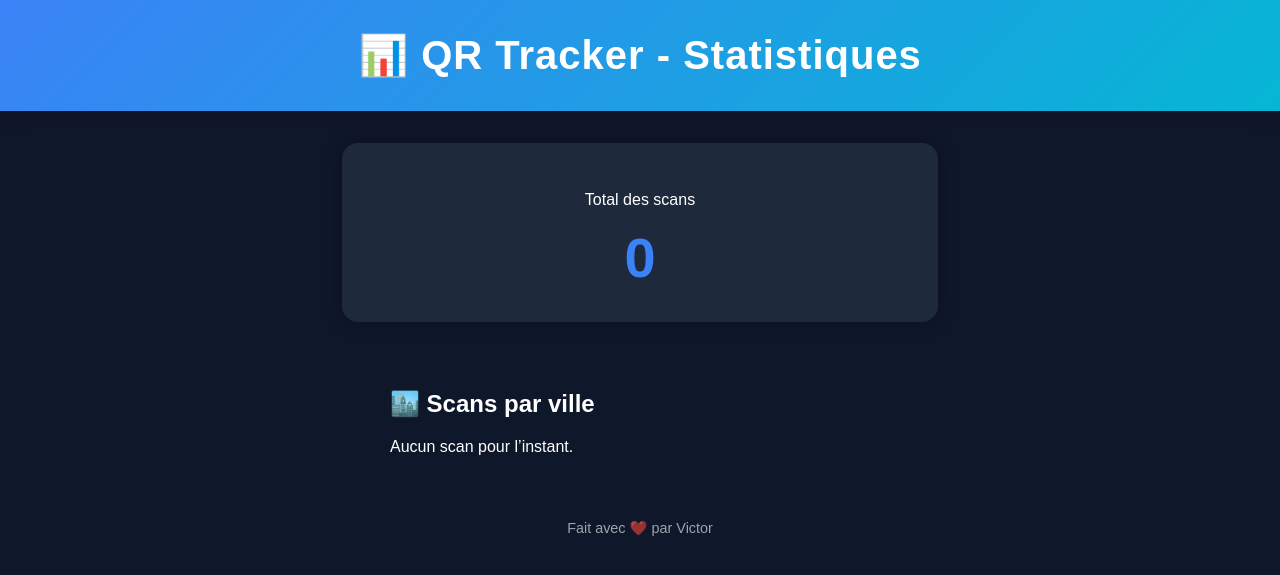
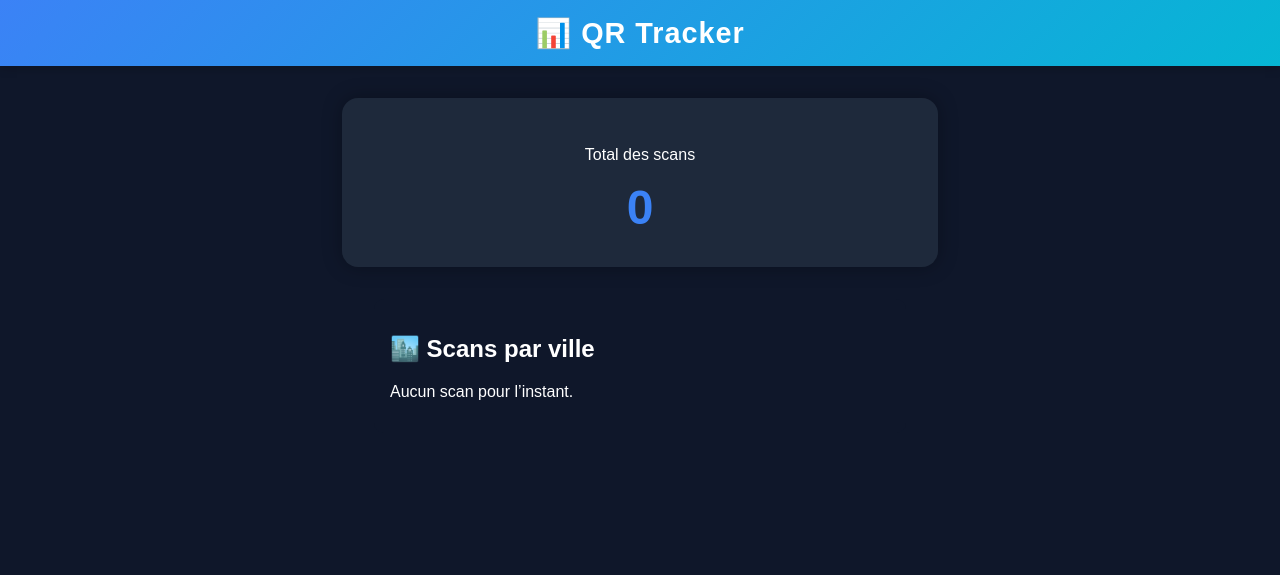
Before and after one commit to FyZZoYT/qr-tracker, a Flask app: page / in a window 1280 px wide. Shown: the top 575 px of the page. Run offline with Flask 3, Linux system fonts and the light colour scheme; data that the repository does not hold is empty.

Commit message:
dashboard.html

```diff
--- a/templates/dashboard.html
+++ b/templates/dashboard.html
@@ -14,13 +14,13 @@
         }
         header {
             text-align: center;
-            padding: 2rem 0;
+            padding: 1rem 0; /* réduit la hauteur */
             background: linear-gradient(135deg, #3b82f6, #06b6d4);
-            box-shadow: 0 4px 20px rgba(0,0,0,0.2);
+            box-shadow: 0 2px 10px rgba(0,0,0,0.2); /* moins lourd */
         }
         h1 {
             margin: 0;
-            font-size: 2.5rem;
+            font-size: 1.8rem; /* réduit la taille du texte */
             letter-spacing: 1px;
         }
         main {
@@ -39,7 +39,7 @@
             width: 90%;
         }
         .total {
-            font-size: 3.5rem;
+            font-size: 3rem; /* un peu plus petit */
             font-weight: bold;
             color: #3b82f6;
         }
@@ -71,7 +71,7 @@
 </head>
 <body>
     <header>
-        <h1>📊 QR Tracker - Statistiques</h1>
+        <h1>📊 QR Tracker</h1>
     </header>
     <main>
         <div class="stats-box">
@@ -93,9 +93,5 @@
             {% endif %}
         </div>
     </main>
-
-    <footer>
-        Fait avec ❤️ par Victor
-    </footer>
 </body>
 </html>
```
